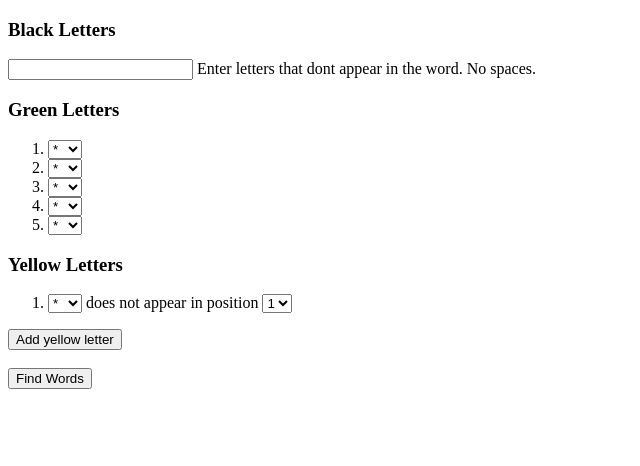
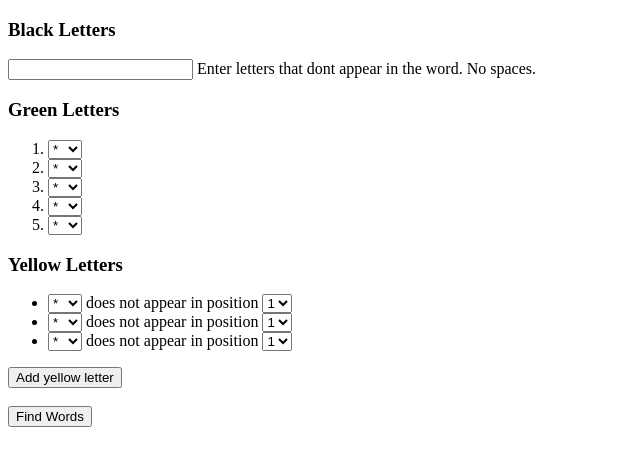
Before and after one commit to rashir01/wordselect, a website with bundled scripts: page index.html in a window 1280 px wide. Shown: the whole page, without its empty margins (0-640 px from the left). Built offline with nearby package versions, Linux system fonts and the light colour scheme.

Commit message:
read yellow letters

```diff
--- a/index.html
+++ b/index.html
@@ -1,17 +1,19 @@
 <!DOCTYPE html>
 <html lang="en">
   <head>
-  <meta charset="UTF-8">
-  <meta http-equiv="X-UA-Compatible" content="IE=edge">
-  <meta name="viewport" content="width=device-width, initial-scale=1.0">
+    <meta charset="UTF-8" />
+    <meta http-equiv="X-UA-Compatible" content="IE=edge" />
+    <meta name="viewport" content="width=device-width, initial-scale=1.0" />
     <title>Document</title>
   </head>
   <body>
     <form>
       <h3>Black Letters</h3>
       <div>
-      <input type="textarea" id="blackLetters" name="blackLetters" value="">
-      <label for="blackLetters">Enter letters that dont appear in the word. No spaces.</label>
+        <input type="textarea" id="blackLetters" name="blackLetters" value="" />
+        <label for="blackLetters"
+          >Enter letters that dont appear in the word. No spaces.</label
+        >
       </div>
       <h3>Green Letters</h3>
       <div>
@@ -45,7 +47,8 @@
               <option value="x">x</option>
               <option value="y">y</option>
               <option value="z">z</option>
-        </select></li>
+            </select>
+          </li>
           <li>
             <select name="0" id="green1">
               <option value="*">*</option>
@@ -175,10 +178,9 @@
       <div>
         <div>
           <h3>Yellow Letters</h3>
-        <ol>
+          <ul id="yellowLetters">
             <li>
               <div>
-
                 <select name="0" id="yellowletter0">
                   <option value="*">*</option>
                   <option value="a">a</option>
@@ -218,11 +220,93 @@
                 </select>
               </div>
             </li>
-        </ol>
+            <li>
+              <div>
+                <select name="1" id="yellowletter1">
+                  <option value="*">*</option>
+                  <option value="a">a</option>
+                  <option value="b">b</option>
+                  <option value="c">c</option>
+                  <option value="d">d</option>
+                  <option value="e">e</option>
+                  <option value="f">f</option>
+                  <option value="g">g</option>
+                  <option value="h">h</option>
+                  <option value="i">i</option>
+                  <option value="j">j</option>
+                  <option value="k">k</option>
+                  <option value="l">l</option>
+                  <option value="m">m</option>
+                  <option value="n">n</option>
+                  <option value="o">o</option>
+                  <option value="p">p</option>
+                  <option value="q">q</option>
+                  <option value="r">r</option>
+                  <option value="s">s</option>
+                  <option value="t">t</option>
+                  <option value="u">u</option>
+                  <option value="v">v</option>
+                  <option value="w">w</option>
+                  <option value="x">x</option>
+                  <option value="y">y</option>
+                  <option value="z">z</option>
+                </select>
+                does not appear in position
+                <select name="1" id="yellowpos1">
+                  <option value="0">1</option>
+                  <option value="1">2</option>
+                  <option value="2">3</option>
+                  <option value="3">4</option>
+                  <option value="4">5</option>
+                </select>
+              </div>
+            </li>
+            <li>
+              <div>
+                <select name="2" id="yellowletter2">
+                  <option value="*">*</option>
+                  <option value="a">a</option>
+                  <option value="b">b</option>
+                  <option value="c">c</option>
+                  <option value="d">d</option>
+                  <option value="e">e</option>
+                  <option value="f">f</option>
+                  <option value="g">g</option>
+                  <option value="h">h</option>
+                  <option value="i">i</option>
+                  <option value="j">j</option>
+                  <option value="k">k</option>
+                  <option value="l">l</option>
+                  <option value="m">m</option>
+                  <option value="n">n</option>
+                  <option value="o">o</option>
+                  <option value="p">p</option>
+                  <option value="q">q</option>
+                  <option value="r">r</option>
+                  <option value="s">s</option>
+                  <option value="t">t</option>
+                  <option value="u">u</option>
+                  <option value="v">v</option>
+                  <option value="w">w</option>
+                  <option value="x">x</option>
+                  <option value="y">y</option>
+                  <option value="z">z</option>
+                </select>
+                does not appear in position
+                <select name="2" id="yellowpos2">
+                  <option value="0">1</option>
+                  <option value="1">2</option>
+                  <option value="2">3</option>
+                  <option value="3">4</option>
+                  <option value="4">5</option>
+                </select>
+              </div>
+            </li>
+          </ul>
           <button>Add yellow letter</button>
         </div>
       </div>
-    <br>
+      <br />
       <div>
         <button class="button" id="findWordsBtn">Find Words</button>
       </div>
--- a/wordguesser.js
+++ b/wordguesser.js
@@ -119,14 +119,30 @@ console.dir(rankedSuggestions, { maxArrayLength: null });
 // console.log(fiveLetterWords);
 
 function readBlackLetters() {
+  balckLetters = [];
   let rawBlackLetters = $("#blackLetters").val().trim().toLowerCase();
   balckLetters = rawBlackLetters.split("");
 }
 
 function readGreenLetters() {
+  greenLetters = [];
   for (let i = 0; i < greenLetters.length; i++) {
     greenLetters[i] = $(`#green${i}`).val();
   }
+}
+
+function readYellowLetters() {
+  yellowLetters = [];
+  //get how many items are there in the list
+  var count = $("#yellowLetters").children().length;
+  console.log("count is " + count);
+  for (let i = 0; i < count; i++) {
+    let currentLetter = $(`#yellowletter${i}`).val();
+    let currentPosition = $(`#yellowpos${i}`).val();
+    yellowLetters.push({ letter: currentLetter, position: currentPosition });
+  }
+  console.log(yellowLetters);
+  //iterate and assign to the array
 }
 
 function handleSearchButtonClick(event) {
@@ -135,8 +151,7 @@ function handleSearchButtonClick(event) {
 
   readBlackLetters();
   readGreenLetters();
-  // read green letters
-
+  readYellowLetters();
   // read yellow letters
 
   //read the value of the search field and store it
```
Lines whose indentation alone changed are shown as unchanged.
